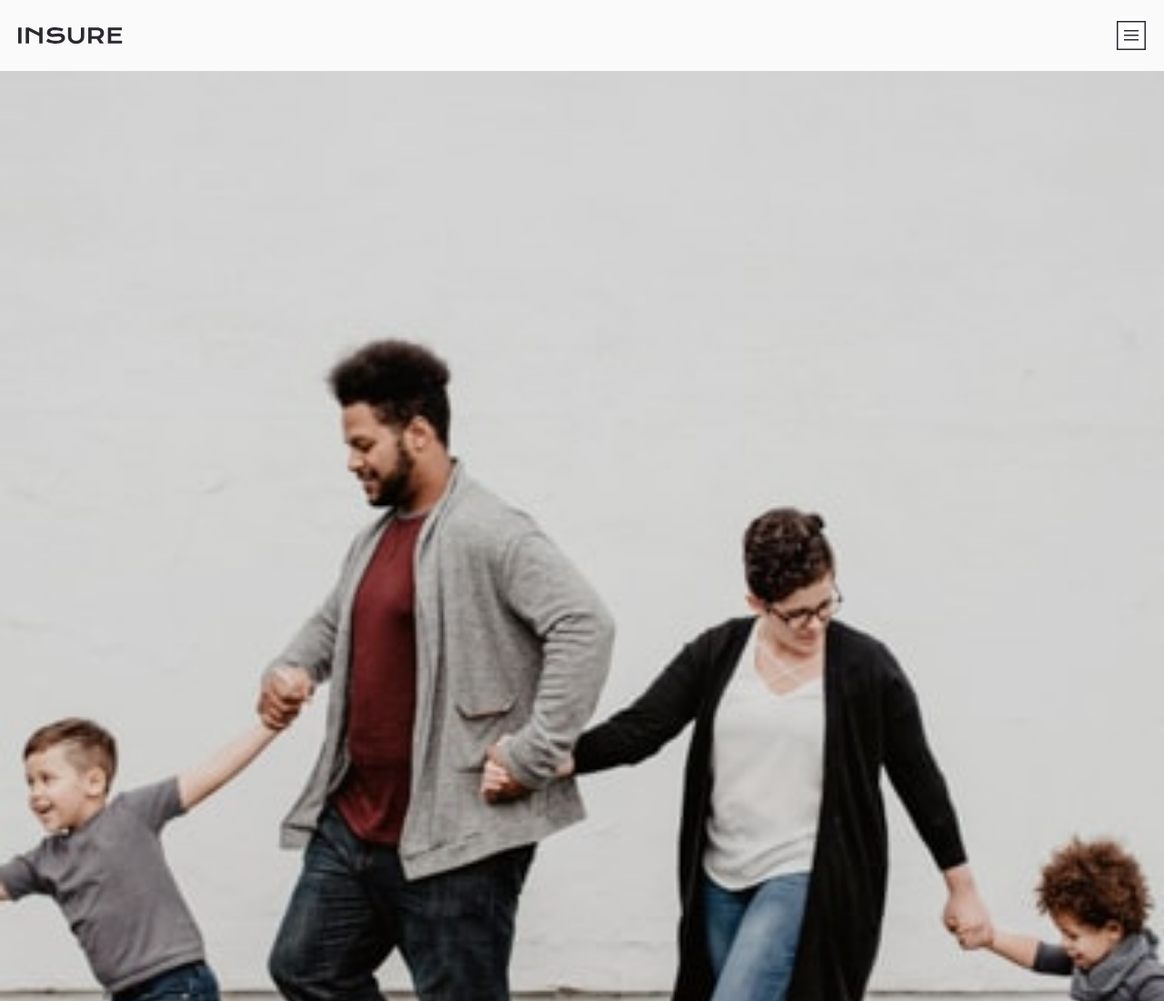
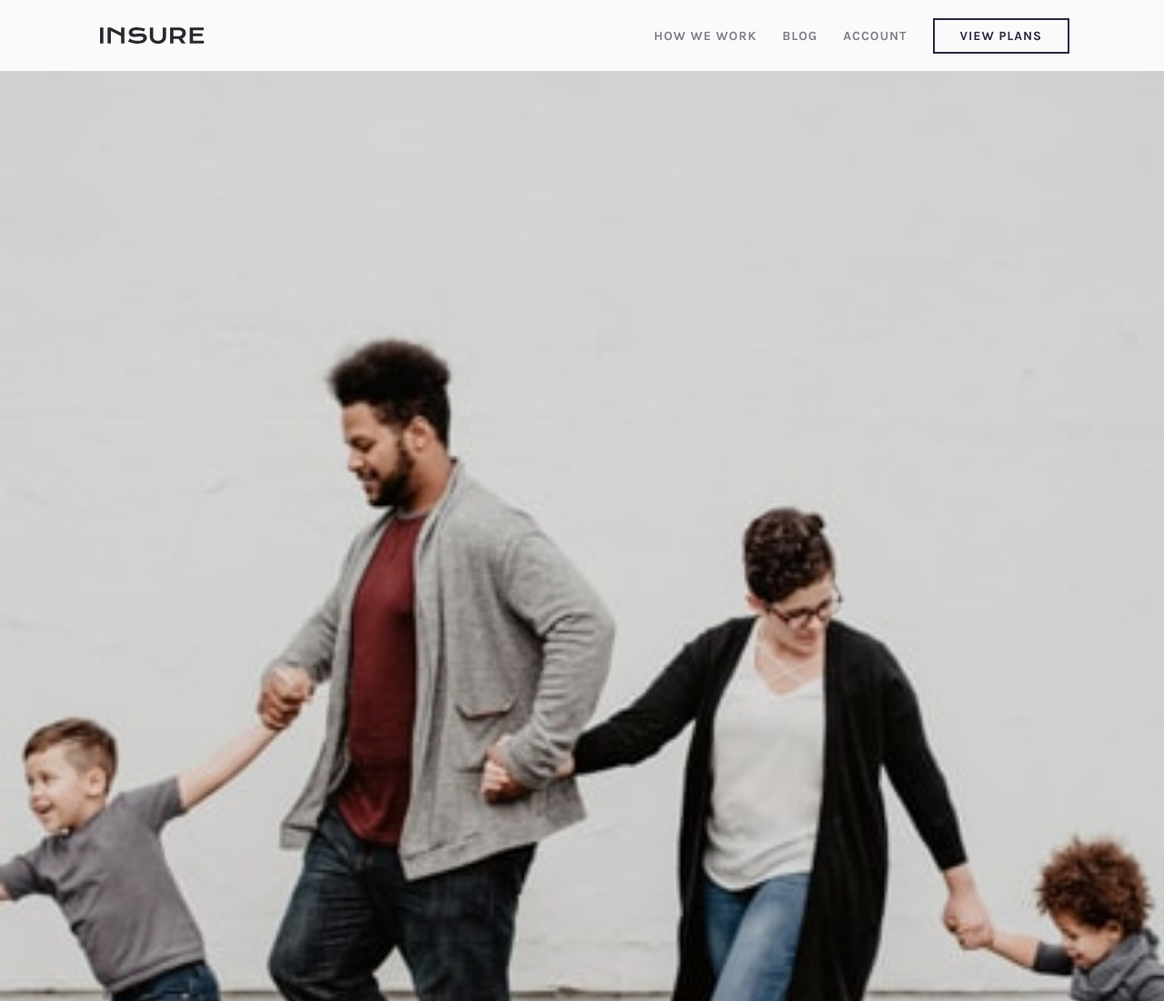
Before and after one commit to kennbach/insure-landing-page, a plain HTML site: page index.html in a window 1280 px wide. Shown: the top 1100 px of the page at 91% size. Drawn offline with Linux system fonts and the light colour scheme.

Commit message:
added desktop header styles

```diff
--- a/css/styles.css
+++ b/css/styles.css
@@ -348,6 +348,48 @@ footer {
 }
 
 /**************** BEGIN Desktop Styles ****************/
-@media screen and (min-width: 1024px) {
+@media screen and (min-width: 680px) {
+  header {
+    grid-template-columns: 1fr max-content;
+    /* align-items: center; */
+    max-width: 1100px;
+    margin: 0 auto;
+  }
+  .hamburger-menu__img {
+    display: none;
+  }
+  #hamburger-menu__nav {
+    display: inline-block;
+    font-size: 1.4rem;
+    font-weight: var(--font-weight-bold);
+    text-transform: uppercase;
+    color: var(--color-secondary-medium);
+    letter-spacing: 1px;
+  }
+  #hamburger-menu__nav ul {
+    display: grid;
+    grid-template-columns: repeat(4, 1fr);
+    justify-content: space-between;
+    place-items: center;
+    width: min-content;
+  }
+  #hamburger-menu__nav li {
+    width: max-content;
+    margin: 0 1em;
+    color: var(--color-secondary-medium);
+  }
+  #hamburger-menu__nav li:hover {
+    cursor: pointer;
+    color: var(--color-primary-dark);
+  }
+  #hamburger-menu__nav li:last-of-type {
+    color: var(--color-primary-dark);
+    padding: 0.65em 2em;
+    border: 2px solid var(--color-primary-dark);
+  }
+  #hamburger-menu__nav li:last-of-type:hover {
+    color: var(--color-secondary-light);
+    background-color: var(--color-primary-dark);
+  }
 }
 /**************** END Desktop Styles ****************/
```
